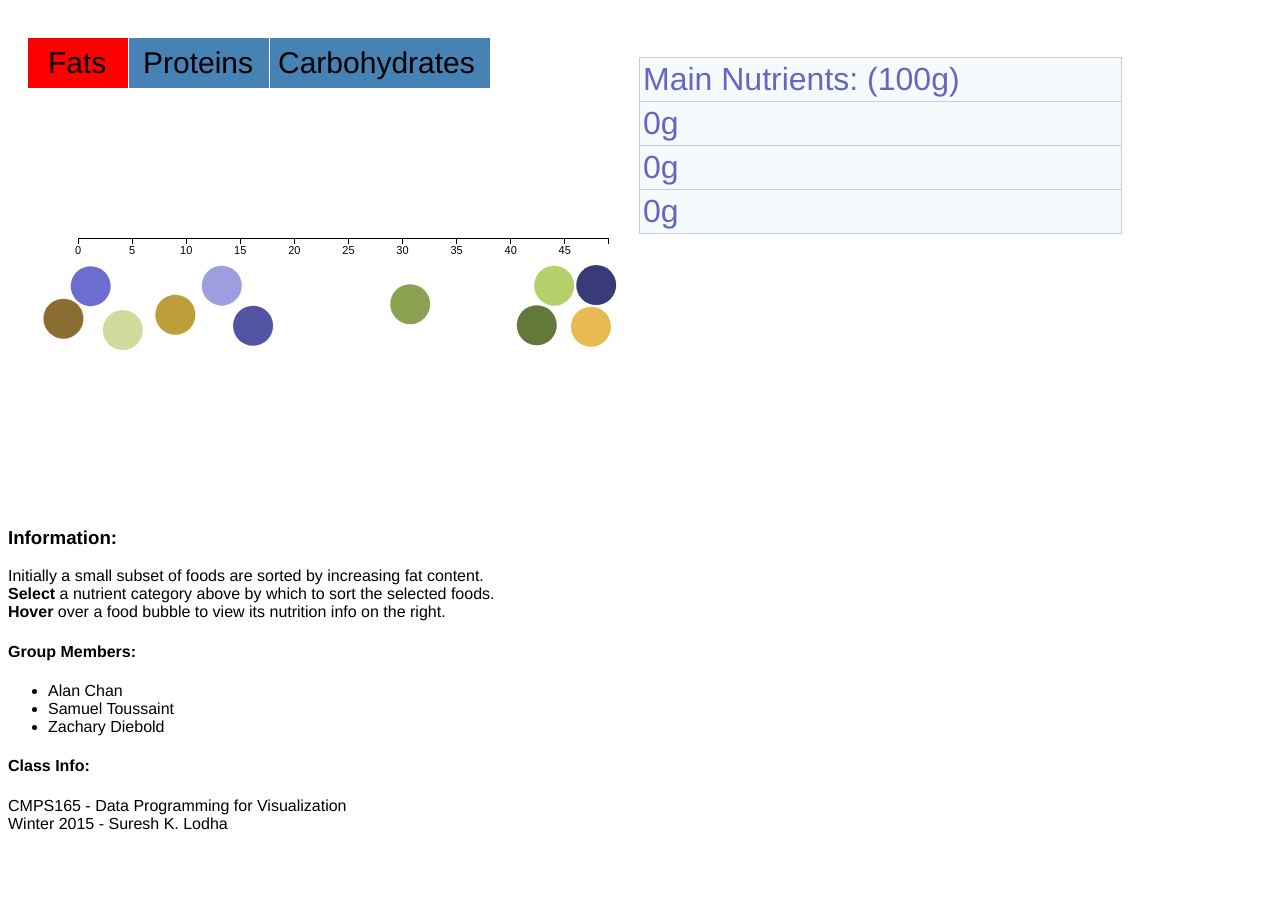
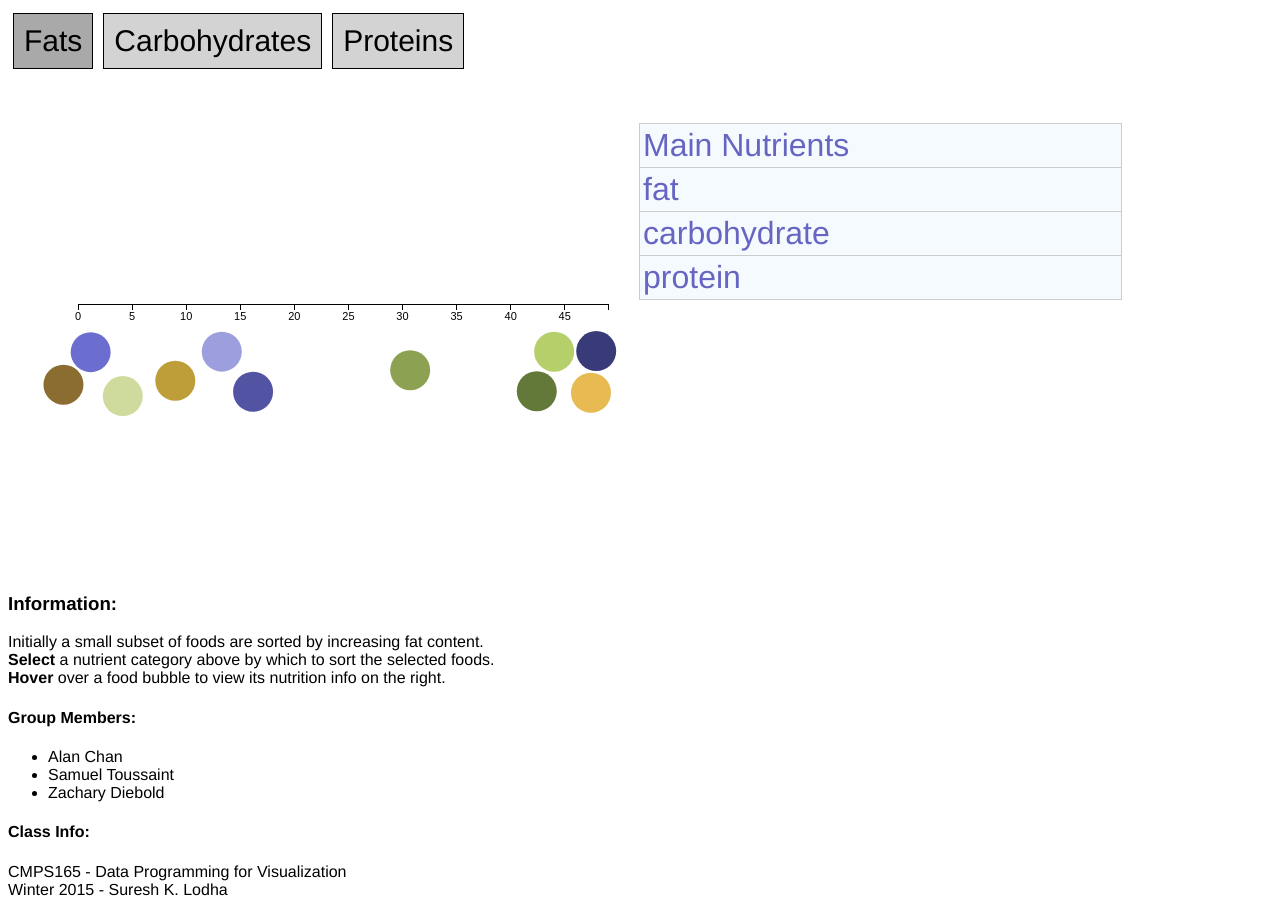
Before and after one commit to alanlc/Fruit_Vege, a plain HTML site: page index.html in a window 1280 px wide. Before the commit the page ends 849 px from the top, so only its background shows below. Drawn offline with nearby package versions, Linux system fonts and the light colour scheme.

Commit message:
Generalise the code, add lots of comments, general cleanup of functions, change JSON structure

```diff
--- a/ForceScale3.js
+++ b/ForceScale3.js
@@ -1,149 +1,63 @@
-function createScale(data)
-{
-    console.log(data);
+function createScale(data, svg) {
 
-    var svg = d3.select("#display").append("svg")
-        .attr("class", "force-scale");
-    var selection = 0;
-    var yHeight = 300;
+  var nutrientchart = d3.select("#nutrients").append("div")
+    .attr("class", "dominant-nutrients");
 
-    svg.append("g")
-        .attr("class", "nutrient-bar");
-
-    getScale(data,svg,selection,yHeight)
-
-    var scaleSelect = "fats";
-
-    var bars = svg.selectAll(".nutrient-bar");
-
-    bars.append("g");
-
-    var barGroup = bars.selectAll("g");
-
-    //TODO collapse hard coded bar selections
-    barGroup.append("rect")
+  // Add detailed nutrition info header
+  nutrientchart.append("div")
+      .text("Main Nutrients")
       .attr
       ({
-            x: 0,
-            y: 0,
-            height: 100,
-            width: 50,
-            transform: "translate(20,80) rotate(-90) ",
-            id: "fats",
-            class: "nutrient-bar",
-            fill: "red"
-        })
-        .on
-        ({
-            click: mouseclick
+        id: "main-nutrient-item",
+        class: "nutrient-item"
       });
 
-    barGroup.append("text")
-        .text("Fats")
+  // Create the selection menu and the detailed info box
+  for (var i = 0; i < nutrients.length; i++) {
+
+    // Create selection menu sections
+    var div = d3.select("#menu")
+      .append("div")
+      .text(nutrients[i].charAt(0).toUpperCase() + nutrients[i].slice(1) + "s")
       .attr
       ({
-            x: 40,
-            y: 65,
-            height: 100,
-            width: 50,
-            id: "fats",
-            class: "nutrient-bar-text"
+        id: nutrients[i],
+        class: "menu-item"
       })
-        .on
-        ({
-            click: mouseclick
-        });
+      .on("click", mouseclick);
+      if(nutrients[i] == selection)
+        div.style("background-color", "darkgrey");
 
-    bargroup = bars.append("g");
-    barGroup.append("rect")
+    // Create detailed info sections
+    nutrientchart.append("div")
+      .text(nutrients[i])
       .attr
       ({
-            x: 0,
-            y: 0,
-            height: 140,
-            width: 50,
-            transform: "translate(121,80) rotate(-90) ",
-            id: "proteins",
-            class: "nutrient-bar",
-            fill: "steelblue"
-        })
-        .on
-        ({
-            click: mouseclick
+        id: nutrients[i] + "-nutrient-item",
+        class: "nutrient-item"
       });
+  }
 
-    barGroup.append("text")
-        .text("Proteins")
-        .attr
-        ({
-            x: 135,
-            y: 65,
-            height: 100,
-            width: 50,
-            id: "proteins",
-            class: "nutrient-bar-text"
-        })
-        .on
-        ({
-            click: mouseclick
-        });
+  // Fired when a menu box is selected
+  function mouseclick() {
+    if (this.id != selection) {
 
-    bargroup = bars.append("g");
-    barGroup.append("rect")
-        .attr
-        ({
-            x: 0,
-            y: 0,
-            height: 220,
-            width: 50,
-            transform: "translate(262,80) rotate(-90) ",
-            id: "carbohydrates",
-            class: "nutrient-bar",
-            fill: "steelblue"
+      // Set all backgrounds to default
+      d3.selectAll(".menu-item")
+        .style("background-color", "lightgrey");
 
-        })
-        .on
-        ({
-            click: mouseclick
-        });
-
-    barGroup.append("text")
-        .text("Carbohydrates")
-        .attr
-        ({
-            x: 270,
-            y: 65,
-            height: 100,
-            width: 50,
-            id: "carbohydrates",
-            class: "nutrient-bar-text"
-        })
-        .on
-        ({
-            click: mouseclick
-        });
-
-    function mouseclick()
-    {
-        if (this.id != scaleSelect)
-        {
-            d3.selectAll(".nutrient-bar")
-                .attr("fill","steelblue");
-
+      // Set selected box to highlighted color
       d3.select("#" + this.id)
         .transition()
         .duration(100)
-                .attr("fill", "red");
-            scaleSelect = this.id;
+        .style("background-color", "darkgrey");
+
+      // Update the selection variable with the new id
+      selection = this.id;
+
+      // Remove all displayed nodes and regenerate graph
+      d3.selectAll(".force-scale-node").remove();
+      getScale(data, svg, selection);
     }
-
-        if (this.id == "fats") selection = 0;
-        if (this.id == "carbohydrates") selection = 1;
-        if (this.id == "proteins") selection = 2;
-
-        d3.selectAll(".force-scale-node").remove();
-        getScale(data,svg,selection,yHeight);
   }
-
-
 }
--- a/data.json
+++ b/data.json
@@ -2,100 +2,100 @@
     {
         "food": "almond",
         "nutrients":
-        [
-            {"nutrient": "fat", "amount": 49},
-            {"nutrient": "carbohydrate", "amount": 22},
-            {"nutrient": "protein", "amount": 21}
-        ]
+            {
+                "fat": 49,
+                "carbohydrate": 22,
+                "protein": 21
+            }
     },
     {
         "food": "avocado",
         "nutrients":
-        [
-            {"nutrient": "fat", "amount": 15},
-            {"nutrient": "carbohydrate", "amount": 9},
-            {"nutrient": "protein", "amount": 2}
-        ]
+            {
+                "fat": 15,
+                "carbohydrate": 9,
+                "protein": 2
+            }
     },
     {
         "food": "banana",
         "nutrients":
-            [
-                {"nutrient": "fat", "amount": 0.3},
-                {"nutrient": "carbohydrate", "amount": 23},
-                {"nutrient": "protein", "amount": 1.1}
-            ]
+            {
+                "fat": 0.3,
+                "carbohydrate": 23,
+                "protein": 1.1
+            }
     },
     {
         "food": "cacao",
         "nutrients":
-            [
-                {"nutrient": "fat", "amount": 14},
-                {"nutrient": "carbohydrate", "amount": 58},
-                {"nutrient": "protein", "amount": 20}
-            ]
+            {
+                "fat": 14,
+                "carbohydrate": 58,
+                "protein": 20
+            }
     },
     {
         "food": "cashew",
         "nutrients":
-            [
-                {"nutrient": "fat", "amount": 44},
-                {"nutrient": "carbohydrate", "amount": 30},
-                {"nutrient": "protein", "amount": 18}
-            ]
+            {
+                "fat": 44,
+                "carbohydrate": 30,
+                "protein": 18
+            }
     },
     {
         "food": "coconut",
         "nutrients":
-            [
-                {"nutrient": "fat", "amount": 33},
-                {"nutrient": "carbohydrate", "amount": 15},
-                {"nutrient": "protein", "amount": 3.3}
-            ]
+            {
+                "fat": 33,
+                "carbohydrate": 15,
+                "protein": 3.3
+            }
     },
     {
         "food": "hemp",
         "nutrients":
-            [
-                {"nutrient": "fat", "amount": 45},
-                {"nutrient": "carbohydrate", "amount": 7},
-                {"nutrient": "protein", "amount": 37}
-            ]
+            {
+                "fat": 45,
+                "carbohydrate": 7,
+                "protein": 37
+            }
     },
     {
         "food": "maca",
         "nutrients":
-            [
-                {"nutrient": "fat", "amount": 4},
-                {"nutrient": "carbohydrate", "amount": 71},
-                {"nutrient": "protein", "amount": 14}
-            ]
+            {
+                "fat": 4,
+                "carbohydrate": 71,
+                "protein": 14
+            }
     },
     {
         "food": "mango",
         "nutrients":
-            [
-                {"nutrient": "fat", "amount": 0.4},
-                {"nutrient": "carbohydrate", "amount": 15},
-                {"nutrient": "protein", "amount": 0.8}
-            ]
+            {
+                "fat": 0.4,
+                "carbohydrate": 15,
+                "protein": 0.8
+            }
     },
     {
         "food": "olive",
         "nutrients":
-            [
-                {"nutrient": "fat", "amount": 11},
-                {"nutrient": "carbohydrate", "amount": 6},
-                {"nutrient": "protein", "amount": 0.8}
-            ]
+            {
+                "fat": 11,
+                "carbohydrate": 6,
+                "protein": 0.8
+            }
     },
     {
         "food": "peanut",
         "nutrients":
-            [
-                {"nutrient": "fat", "amount": 49},
-                {"nutrient": "carbohydrate", "amount": 16},
-                {"nutrient": "protein", "amount": 26}
-            ]
+            {
+                "fat": 49,
+                "carbohydrate": 16,
+                "protein": 26
+            }
     }
 ]
--- a/getDominantNutrients.js
+++ b/getDominantNutrients.js
@@ -1,58 +1,16 @@
-var dNutrientChart = d3.select("#nutrients").append("div")
-    .attr("class", "dominant-nutrients");
+function getDominantNutrients(data, foodIndex){
 
-//enter dummy data here to allow for indexing
-d3.select(".dominant-nutrients")
-    .selectAll("div")
-    .data([0,0,0,0])
-    .enter().append("div")
-    .text(function(d,i)
-    {
-        if (i==0) return ("Main Nutrients: (100g)");
-        else return ("0g")
-    });
+    // Initialise the nutrient data variables
+    var nutrientdata = data[foodIndex].nutrients;
+    var nutrientkeys = d3.keys(nutrientdata);
 
-//Maximum amounts are measured in grams. Can be altered to compare by percentages when implementing micro-nutrients
-function getDominantNutrients(data,foodIndex)
-{
-    d3.select(".dominant-nutrients")
-        .selectAll("div")
-        .remove();
-
-    var datum = data[foodIndex].nutrients;
-    var first = 0, second = 0, third = 0;
-
-    for (i=0;i<datum.length;i++)
-    {
-        if ((datum[i].amount > first.amount) || (first.amount == undefined))
-        {
-            third = second;
-            second = first;
-            first = datum[i];
-        }
-        else if ((datum[i].amount > second.amount) || (second.amount == undefined))
-        {
-            third = second;
-            second = datum[i];
-        }
-        else if ((datum[i].amount > third.amount) || (third.amount == undefined))
-        {
-            third = datum[i];
-        }
+    // Populate the detailed nutrition box with values
+    for (var i = -1; i < nutrients.length; i++) {
+      d3.select("#" + (i == -1 ? "main" : nutrientkeys[i]) + "-nutrient-item")
+          .html(function()
+          {
+              if (i == -1) return ("Main Nutrients: " + data[foodIndex].food + " (100g)");
+              else return (nutrientkeys[i] + "<span class=\"nutrient-amount\">" + nutrientdata[ nutrientkeys[i] ] + "g</span>")
+          });
     }
-
-    var exDatum = [];
-    exDatum[1] = first;
-    exDatum[2] = second;
-    exDatum[3] = third;
-
-    d3.select(".dominant-nutrients")
-        .selectAll("div")
-        .data(exDatum)
-        .enter().append("div")
-        .html(function(d,i)
-        {
-            if (i==0) return ("Main Nutrients: "+data[foodIndex].food +" (100g)");
-            else return (exDatum[i].nutrient + "<span class=\"nutrient-amount\">" + exDatum[i].amount + "g</span>")
-        });
 }
--- a/getScale.js
+++ b/getScale.js
@@ -1,8 +1,9 @@
 //function creates food scale based on the nutrient selection
-function getScale(data,svg,selection,yHeight)
-{
+function getScale(data, svg, selection) {
     var width = 700,
         height = 500;
+
+    var yHeight = 300;
 
     var margin =
     {
@@ -15,9 +16,10 @@ function getScale(data,svg,selection,yHeight)
     var color = d3.scale.category20b();
 
     var maxElement = d3.max(d3.values(data),function(i){
-        return i.nutrients[selection].amount;});
+        return i.nutrients[selection];});
+
     var minElement = d3.min(d3.values(data),function(i){
-        return i.nutrients[selection].amount;});
+        return i.nutrients[selection];});
 
     var scale = d3.scale.linear()
         .range([margin.left, width-margin.right])
@@ -26,14 +28,12 @@ function getScale(data,svg,selection,yHeight)
     var exData = extractSelected();
 
 
-// Define Scales
-var xAxis = d3.svg.axis().scale(scale).orient("bottom").tickPadding(2);
-
+    // Define Scales
+    var xAxis = d3.svg.axis().scale(scale).orient("bottom").tickPadding(2);
 
     var foci = [];
 
-    for(i=0;i<exData.length;i++)
-    {
+    for(i=0;i<exData.length;i++) {
         foci[i] = {x: d3.values(exData)[i].x, y: yHeight};
     }
 
@@ -45,10 +45,11 @@ var xAxis = d3.svg.axis().scale(scale).orient("bottom").tickPadding(2);
         .charge(0)
         .start();
 
+    // Remove old axis
     d3.select(".xaxis")
         .remove();
 
-      // x-axis
+    // Generate x-axis
     svg.append("g")
       .attr("class", "xaxis")
         .attr("transform", "translate(0," + ((height / 2) -20 ) + ")")
@@ -87,8 +88,8 @@ var xAxis = d3.svg.axis().scale(scale).orient("bottom").tickPadding(2);
         svg.selectAll("circle")
             .each(cluster(10*e.alpha*e.alpha))
             .each(collide(0.5))
-            .attr("cx", function(d) { return d.x; })
-            .attr("cy", function(d) { return d.y; });
+            .attr("cx", function(d) { return +d.x; })
+            .attr("cy", function(d) { return +d.y; });
     });
 
     svg.on("mousemove", function()
@@ -104,9 +105,7 @@ var xAxis = d3.svg.axis().scale(scale).orient("bottom").tickPadding(2);
             .transition()
             .duration(150)
             .attr("r", 23);
-
         getDominantNutrients(data,d.index);
-
     };
 
     function mouseout()
@@ -125,7 +124,7 @@ var xAxis = d3.svg.axis().scale(scale).orient("bottom").tickPadding(2);
 
         for (i=0;i<data.length;i++)
         {
-            dd[i] = {x: data[i].nutrients[selection].amount, y: yHeight};
+            dd[i] = {x: data[i].nutrients[selection], y: yHeight};
         }
         return dd;
     }
--- a/index.html
+++ b/index.html
@@ -3,55 +3,12 @@
     <title>Food Facts</title>
     <script src="http://d3js.org/d3.v3.min.js"></script>
 <style type="text/css">
+    /* Entire page selector */
     * {
       font-family: 'Helvetica Neue', Helvetica, Arial, sans-serif;
     }
-    .force-scale
-    {
-        height: 500px;
-        /*border: 1px solid red;*/
-        width: 700px;
-    }
-    .force-scale-node circle
-    {
-        stroke-width: 1.5px;
-    }
-    .force-text
-    {
-        font-family: Helvetica, sans-serif;
-        font-size: 32px;
-    }
 
-    .dominant-nutrients div
-    {
-        font-family: Helvetica, sans-serif;
-        font-size: 32px;
-        background-color: #F5FAFF;
-        text-align: left;
-        padding: 3px;
-        margin: -1px;
-        color: #6666C2;
-        width: 475;
-        border: 1px solid #CCCCCC;
-    }
-    .nutrient-amount {
-      float:right;
-    }
-
-    .nutrient-bar
-    {
-        /*fill: steelblue;*/
-    }
-    .nutrient-bar-text
-    {
-        font-family: Helvetica, sans-serif;
-        font-size: 30px;
-        fill: black;
-        cursor: default;
-        -webkit-user-select: none; /* Chrome/Safari */
-        -moz-user-select: none; /* Firefox */
-        -ms-user-select: none; /* IE10+ */
-    }
+    /* Main HTML sections */
     #container {
       display: inline-block;
       width: 100%;
@@ -68,7 +25,51 @@
       width: 50%
     }
 
+    /* Force-scale styles */
+    .force-scale {
+        height: 500px;
+        /*border: 1px solid red;*/
+        width: 700px;
+    }
+    .force-scale-node circle {
+        stroke-width: 1.5px;
+    }
+    .force-text {
+        font-family: Helvetica, sans-serif;
+        font-size: 32px;
+    }
 
+    /* Nutrients box div */
+    .dominant-nutrients div {
+        font-family: Helvetica, sans-serif;
+        font-size: 32px;
+        background-color: #F5FAFF;
+        text-align: left;
+        padding: 3px;
+        margin: -1px;
+        color: #6666C2;
+        width: 475;
+        border: 1px solid #CCCCCC;
+    }
+    .nutrient-amount {
+      float:right;
+    }
+
+    /* Selection Menu */
+    .menu-item {
+        font-size: 30px;
+        display: inline-block;
+        cursor: default;
+        padding: 10px;
+        margin: 5px;
+        border: 1px solid black;
+        background-color: lightgrey;
+        -webkit-user-select: none; /* Chrome/Safari */
+        -moz-user-select: none; /* Firefox */
+        -ms-user-select: none; /* IE10+ */
+    }
+
+    /* X Axis */
     .xaxis path,
     .xaxis line {
       fill: none;
@@ -84,6 +85,7 @@
 </head>
 <body>
   <div id="container">
+    <div id="menu"></div>
     <div id="display"></div>
     <div id="nutrients"></div>
   </div>
@@ -105,12 +107,22 @@
 <script src = "getDominantNutrients.js"></script>
 <script src = "getScale.js"></script>
 <script type = "text/javascript">
-    d3.json("data.json", function(error, json)
-    {
+
+    // Global Variables
+    var selection = "fat";
+    var nutrients = ["fat", "carbohydrate", "protein"];
+
+    // Load JSON data
+    d3.json("data.json", function(error, json) {
         var data = json;
 
-        createScale(data);
+        var svg = d3.select("#display")
+          .append("svg")
+          .attr("class", "force-scale");
 
+        // Initialise the scales then populate
+        createScale(data, svg);
+        getScale(data, svg, selection)
     });
 </script>
 </html>
```
Also changed, not shown: 1 other file. Lines whose indentation alone changed are shown as unchanged.
